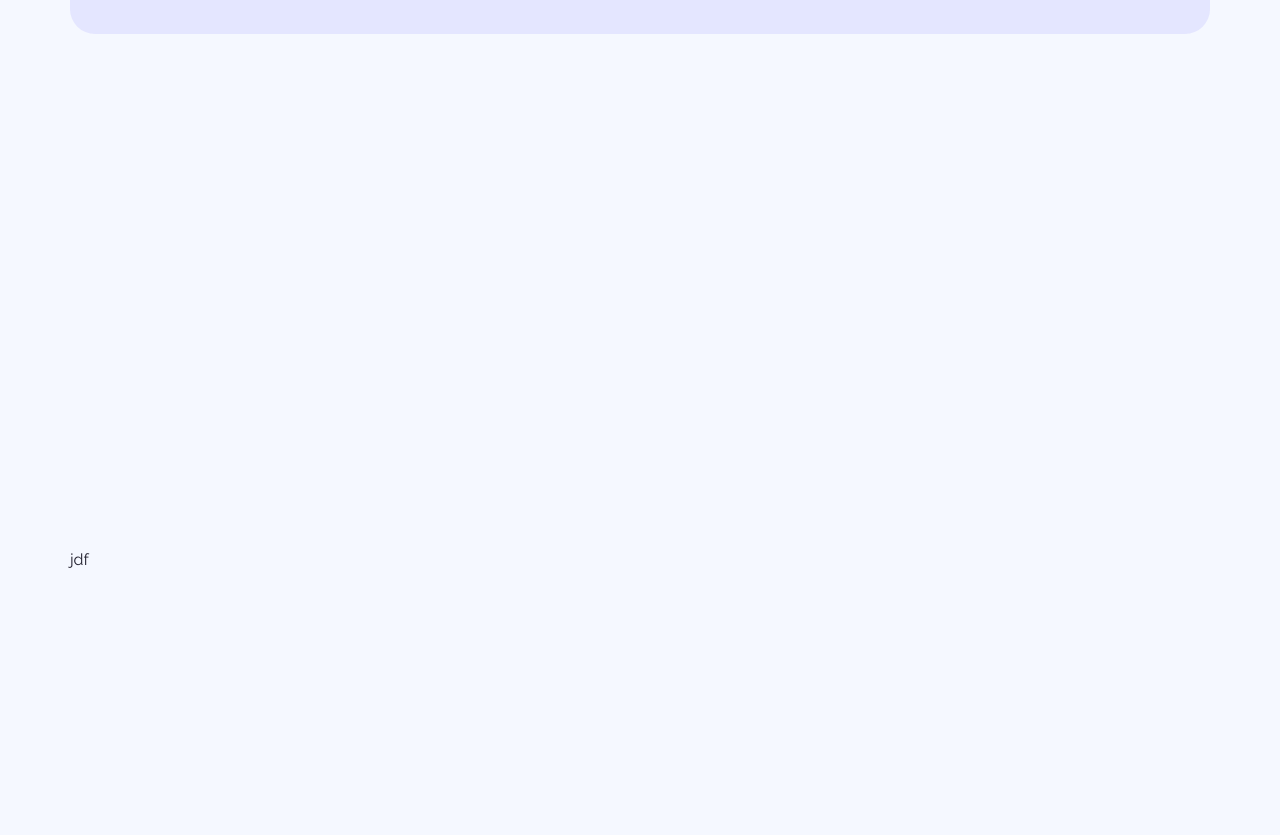
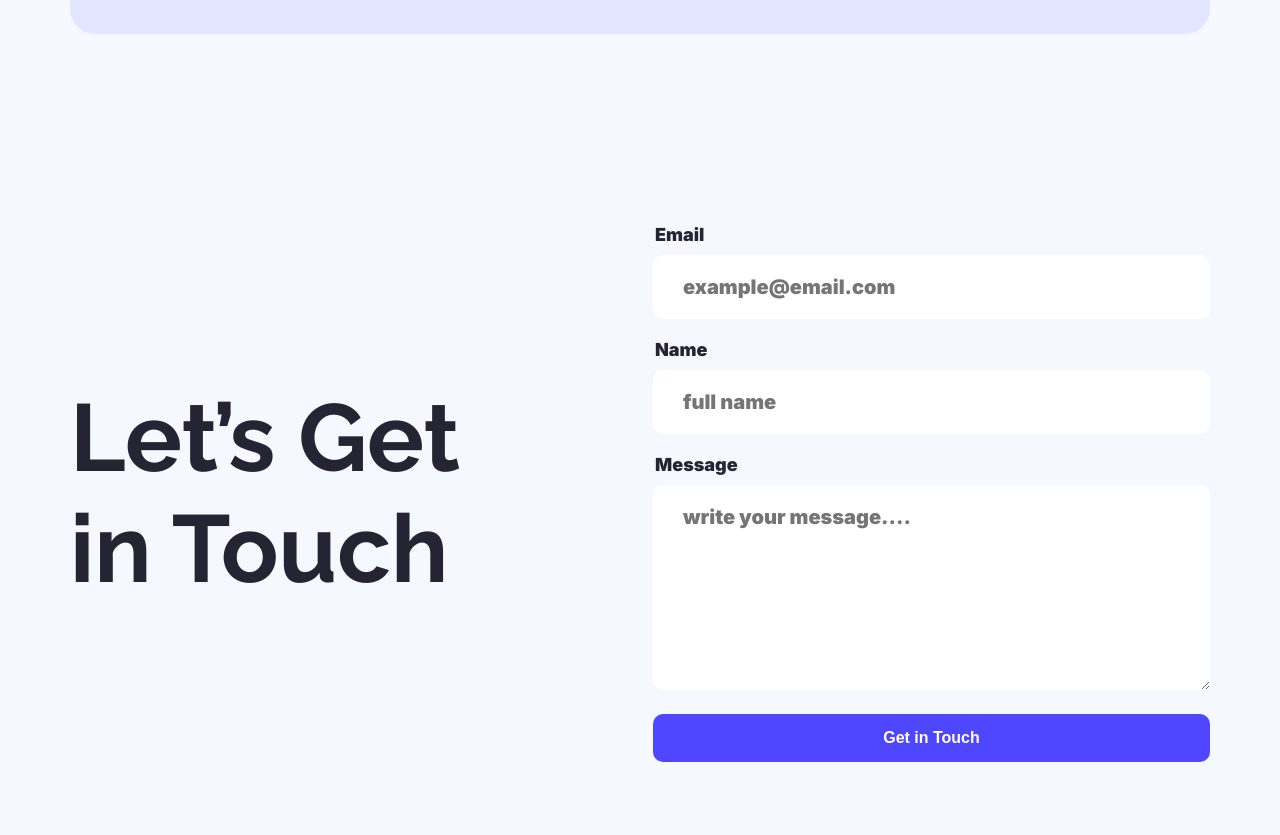
Before and after one commit to abd-005/landing-launchpad, a plain HTML site: page index.html in a window 1280 px wide. Shown: the part 1638-2473 px from the top of the page. Before the commit the page ends 2223 px from the top, so only its background shows below. Drawn offline with Linux system fonts and the light colour scheme.

Commit message:
added get in touch section

```diff
--- a/index.html
+++ b/index.html
@@ -61,7 +61,26 @@
                 </div>
             </div>
         </section>
-        <!-- Productive Users Section Started -->
+
+
+
+        <!-- Get In Touch Section Started -->
+        <section class="getInTouch">
+            <h3 class="getInTouch-title">
+                Let’s Get in Touch
+            </h3>
+            <div class="getInTouch-form">
+                <legend class="inter-regular">Email</legend>
+                <input type="email" placeholder="example@email.com" class="inter-regular">
+                <legend class="inter-regular">Name</legend>
+                <input type="text" placeholder="full name" class="inter-regular">
+                <legend class="inter-regular">Message</legend>
+                <textarea name="" id="" cols="30" rows="10" placeholder="write your message...." class="inter-regular"></textarea>
+                <button type="submit" class="btn-primary">Get in Touch</button>
+            </div>
+        </section>
+        <!-- Get In Touch Section End -->
+
 
         <br><br><br><br><br><br><br><br><br><br><br><br><br><br><br><br><br><br><br><br>
             <p>jdf</p>
--- a/styles/launchpad.css
+++ b/styles/launchpad.css
@@ -152,3 +152,51 @@ body{
     font-size: 20px;
     margin: 0;
 }
+
+
+/* feedback style */
+
+.getInTouch{
+    display: flex;
+    justify-content: space-around;
+    padding: 70px 0;
+    gap: 100px;
+    align-items: center;
+
+}
+.getInTouch-title{
+    font-size: 95px;
+    font-weight: bold;
+    max-width: 565px;
+    margin: 0;
+}
+.getInTouch-form legend{
+    font-size: 18px;
+    font-weight: 600;
+}
+.getInTouch-form input{
+    width: 497px;
+    padding: 20px 30px;
+    border-radius: 10px;
+    margin: 10px 0 20px;
+    background-color: #fff;
+    border: #D6DDED;
+    font-size: 20px;
+    outline: #D6DDED;
+
+}
+.getInTouch-form textarea{
+    width: 497px;
+    height: 165px;
+    padding: 20px 30px;
+    border-radius: 10px;
+    margin: 10px 0;
+    background-color: #fff;
+    border: #D6DDED;
+    font-size: 20px;
+    outline: #D6DDED;
+}
+.getInTouch button{
+    width: 100%;
+    margin-top: 10px;
+}
```
